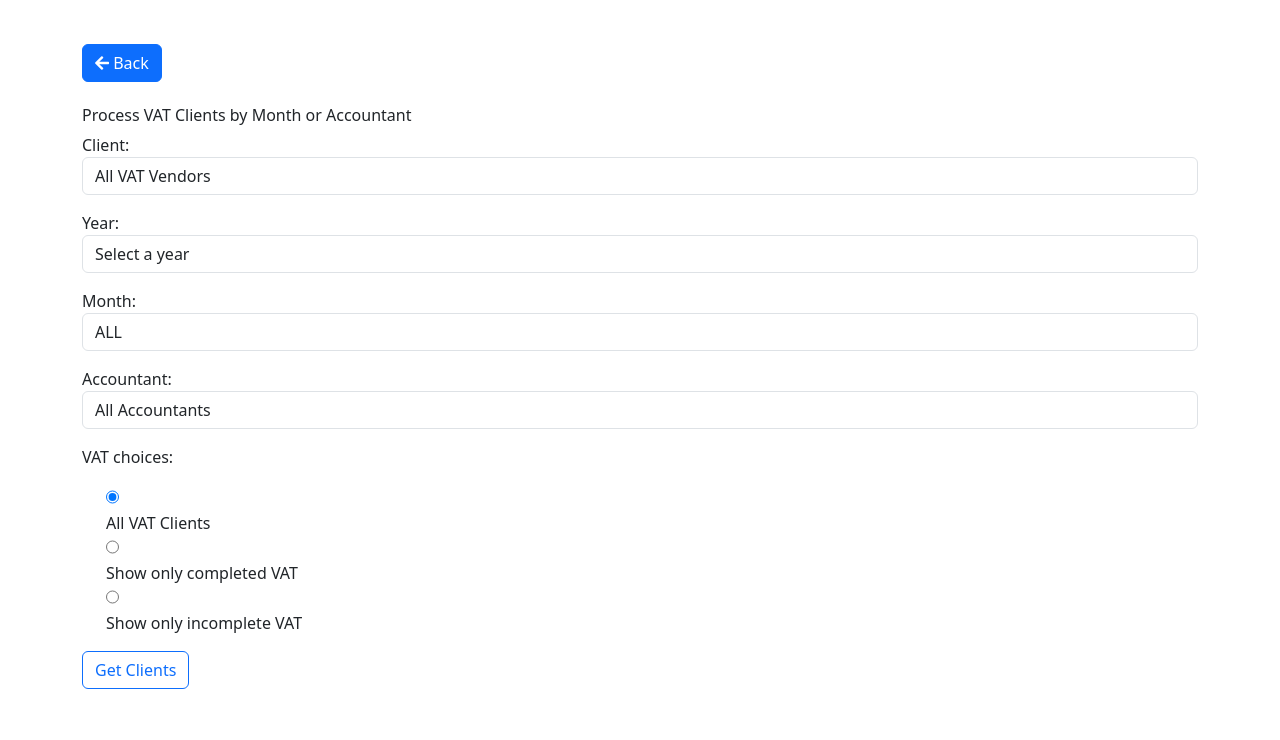
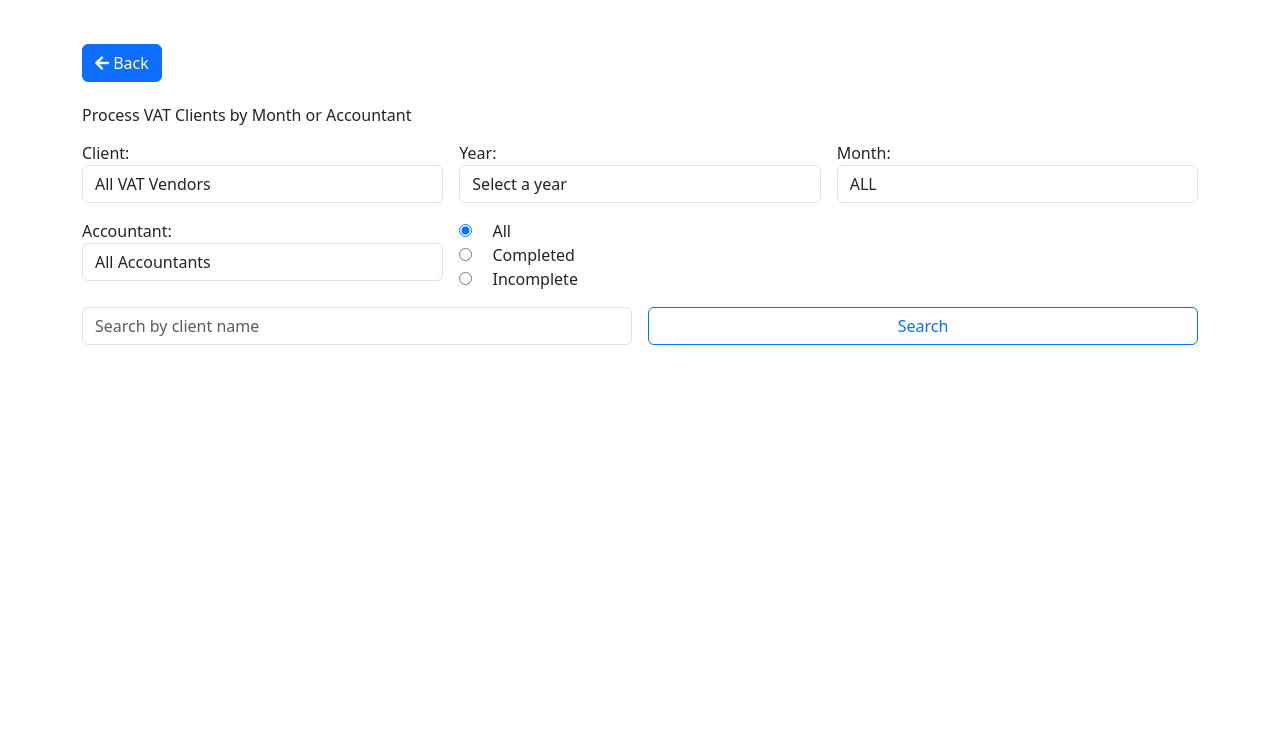
Before and after one commit to anthonyrtom/afs-management, a Django app: page /get-clients-for-month-or-accountant/ in a window 1280 px wide. Shown: the part 60-800 px from the top of the page. Run offline with Django 5.2, Linux system fonts and the light colour scheme; the visitor is signed in with stand-in values (Sample User, id 1); data comes from the database, SQL or seed files in the repository; data that the repository does not hold is empty; parts of the project's set-up code (start-up, migrations or seed data) failed here and were passed over.

Commit message:
ammended message after incoporating user feedback

```diff
--- a/client/forms.py
+++ b/client/forms.py
@@ -64,55 +64,6 @@ class ClientFilter(forms.Form):
             [(s.id, s.name) for s in Service.objects.all().order_by("name")]
 
 
-# class ClientFilter(forms.Form):
-#     client_type = forms.ChoiceField(
-#         choices=[(-1, "-------")] + [(ct.id, ct.name)
-#                                      for ct in ClientType.objects.all().order_by("name")],
-#         widget=forms.Select(attrs={"class": "form-control"}),
-#         label="Select a client or leave blank",
-#         required=False
-#     )
-#     accountant_job_title = JobTitle.objects.filter(title="Accountant").first()
-
-#     accountant_choices = []
-#     if accountant_job_title:
-#         accountant_users = CustomUser.objects.filter(
-#             job_title=accountant_job_title).order_by('first_name', 'last_name', 'email')
-#         accountant_choices = [
-#             (user.id, user.get_full_name() or user.email) for user in accountant_users]
-
-#     accountant = forms.ChoiceField(
-#         choices=accountant_choices,
-#         required=False,
-#         widget=forms.Select(attrs={"class": "form-control"}),
-#         label="Select accountant or leave blank"
-#     )
-
-#     months_list = settings.MONTHS_LIST
-#     choices = [("all", "ALL")] + [(month, month.upper())
-#                                   for month in months_list]
-#     year_end = forms.ChoiceField(
-#         choices=choices,
-#         required=False,
-#         widget=forms.Select(attrs={"class": "form-control"}),
-#         label="Select year end"
-#     )
-#     service_offered = forms.ChoiceField(
-#         choices=[("all", "All services")] + [(s.id, s.name)
-#                                              for s in Service.objects.all().order_by("name")],
-#         required=False,
-#         widget=forms.Select(attrs={"class": "form-control"}),
-#         label="Select a service or leave blank"
-#     )
-
-    # def __init__(self, *args, **kwargs):
-    #     super().__init__(*args, **kwargs)
-    #     self.client_type = ClientType.objects.all().order_by("name")
-    #     self.accountant = JobTitle.objects.filter(title="Accountant").first()
-    #     self.year_end = FinancialYear.objects.all().order_by("the_year")
-    #     self.service_offered = Service.objects.all()
-
-
 class ClientAddForm(forms.ModelForm):
     class Meta:
         model = Client
@@ -146,9 +97,6 @@ class ClientFinancialYearForm(forms.ModelForm):
         for field_name in self.fields:
             if field_name in ["schedule_date", "finish_date", "comment"]:
                 self.fields[field_name].required = False
-
-        # for field in self.fields.values():
-        #     field.widget.attrs['class'] = 'form-control'
 
 
 class ClientFinancialYearGetForm(forms.ModelForm):
@@ -296,7 +244,8 @@ class VatClientSearchForm(forms.Form):
     month = forms.ChoiceField(
         choices=choices,
         required=False,
-        widget=forms.Select(attrs={"class": "form-control"})
+        widget=forms.Select(attrs={"class": "form-control"}),
+        label="VAT Period"
     )
     accountant = forms.ChoiceField(
         required=False,
@@ -374,13 +323,13 @@ class VatClientsPeriodProcess(forms.Form):
         widget=forms.Select(attrs={'class': 'form-control'})
     )
 
-    radio_choices = [("all", "All VAT Clients"), ("complete",
-                                                  "Show only completed VAT"), ("incomplete", "Show only incomplete VAT")]
+    radio_choices = [("all", "All"), ("complete",
+                                      "Completed"), ("incomplete", "Incomplete")]
     radio_option = forms.ChoiceField(
-        label="VAT choices",
+        label="Select",
         choices=radio_choices,
         widget=forms.RadioSelect(
-            attrs={"class": "form-check"}),
+            attrs={"class": "form-check-inline"}),
         initial="all",
     )
 
@@ -498,13 +447,22 @@ class ClientServiceAddForm(forms.ModelForm):
 
 
 class FilterByServiceForm(forms.Form):
-    client_type = forms.ChoiceField(choices=[])
+    client_type = forms.ChoiceField(
+        choices=[], widget=forms.Select(attrs={"class": "form-control"}))
+
+    # select_a_service = forms.ChoiceField(
+    #     widget=forms.Select(attrs={"class": "form-control"}),
+    #     required=False,
+    #     label="Select a service or leave blank"
+    # )
 
     def __init__(self, *args, **kwargs):
         super().__init__(*args, **kwargs)
         self.fields['client_type'].choices = [("all", "ALL")] + [
             (c.name, c.name.upper()) for c in ClientType.objects.all()
         ]
+        # self.fields["select_a_service"].choices = [
+        #     ("all", "All services")] + [(s.id, s.name) for s in Service.objects.all().order_by("name")]
 
     months_list = settings.MONTHS_LIST
     choices = [("all", "ALL")] + [(month, month.upper())
@@ -523,6 +481,7 @@ class FilterByServiceForm(forms.Form):
     query = forms.CharField(
         max_length=150,
         required=False,
+        label="Search",
         widget=forms.TextInput(
             attrs={'class': 'form-control', 'placeholder': 'Search by client Name'})
     )
--- a/client/templates/client/reports.html
+++ b/client/templates/client/reports.html
@@ -23,7 +23,7 @@
                     </li>
 
                     <li class="list-group-item d-flex justify-content-between">
-                        <a href="{% url 'view-service-overview' %}" class="list-group-item list-group-item-action list-group-item-primary">View Client with specified service due in a month</a>
+                        <a href="{% url 'view-service-overview' %}" class="list-group-item list-group-item-action list-group-item-primary">Clients with Services Due (by Service/Month) </a>
                     </li>
             </ul>
         </div>
@@ -42,9 +42,6 @@
                 </li>
                 <li class="list-group-item">
                     <a href="{% url 'unfinished-financials' %}" class="list-group-item list-group-item-action list-group-item-primary">View Unfinished Financials specific year</a>
-                </li>
-                <li class="list-group-item">
-                    <a href="{% url 'client_services' %}" class="list-group-item list-group-item-action list-group-item-primary">See clients offered a certain service </a>
                 </li>
 
             </ul>
--- a/client/templates/client/vat_clients_form.html
+++ b/client/templates/client/vat_clients_form.html
@@ -5,10 +5,41 @@
 {% block content %}
 {% if user.is_authenticated %}
     <h6 class="h6 mt-4">Process VAT Clients by Month or Accountant</h6>
-    <form method="POST">
+
+    <form method="post">
         {% csrf_token %}
-        {{ form.as_p }}
-        <button type="submit" class="btn btn-outline-primary">Get Clients</button>
+        <div class="row g-3 mt-2">
+                <div class="col-md-4 mt-2">
+                    {{form.client.label_tag}}
+                    {{form.client}}
+                </div>
+                <div class="col-md-4 mt-2">
+                    {{form.year.label_tag}}
+                    {{form.year}}
+                </div>
+                <div class="col-md-4 mt-2">
+                    {{form.month.label_tag}}
+                    {{form.month}}
+                </div>
+            </div>
+            <div class="row g-3 mt-2">
+                <div class="col-md-4 mt-2">
+                    {{form.accountant.label_tag}}
+                    {{form.accountant}}
+                </div>
+                <div class="col-md-4 mt-2">
+
+                    {{form.radio_option}}
+                </div>
+            </div>
+            <div class="row g-3 mt-2">
+                <div class="col-md-6 mt-2">
+                    <input type="text" class="form-control" placeholder="Search by client name" name="search">
+                </div>
+                <div class="col-md-6 mt-2">
+                    <button type="submit" class="btn btn-outline-primary w-100">Search</button>
+                </div>
+            </div>
     </form>
 {% endif %}
 {% endblock %}
--- a/client/urls.py
+++ b/client/urls.py
@@ -8,9 +8,6 @@ urlpatterns = [
     path('reports/', views.reports, name="reports"),
     path('dashboard/', views.dashboard, name="dashboard"),
     path('all-clients/', views.view_all_clients, name="all-clients"),
-    #     path('statutory-clients/', views.client_filter_view, name="statutory-clients"),
-    #     path('get-accountant-clients/', views.filter_clients_by_accountant,
-    #          name="get_accountant_clients"),
     path('view-scheduled/', views.scheduled_financials,
          name="view-scheduled"),
     path('filter-financials/', views.get_finished_or_scheduled_afs,
@@ -23,12 +20,8 @@ urlpatterns = [
          name="get-accountants"),
     path('search-users/', views.search_users,
          name="search-users"),
-    #     path('search-clients/', views.search_clients,
-    #          name="search-clients"),
     path('search-vat-clients/', views.search_vat_clients,
          name="search-vat-clients"),
-    #     path('get-clients-for-month/', views.get_clients_for_month,
-    #          name="get-clients-for-month"),
     path('get-clients-for-month-or-accountant/', views.process_vat_clients_for_period,
          name="process_vat_clients_for_period"),
     path('vat-clients/update/', views.update_vat_client_status,
@@ -42,10 +35,6 @@ urlpatterns = [
     path('client-financial-years/create/', views.create_clients_for_financial_year,
          name='create_client_financial_year'),
     path("client/<int:id>/", views.ClientDetailView.as_view(), name="client-detail"),
-    #     path("client-with-monthend/", views.get_clients_with_certain_month_end,
-    #          name="client-with-monthend"),
-    path('client-services/', views.ClientServiceListView.as_view(),
-         name='client_services'),
     path("ajax/update-vat-status/", views.ajax_update_vat_status,
          name="ajax_update_vat_status"),
     path("ajax/update-afs-status/", views.ajax_update_afs_status,
--- a/client/views.py
+++ b/client/views.py
@@ -285,91 +285,8 @@ def view_all_clients(request):
                                              Q(vat_reg_number__icontains=query) |
                                              Q(internal_id_number__icontains=query))
         count = len(all_clients)
-        return render(request, "client/all_clients.html", {"clients": all_clients, "headers": headers, "count": count})
+        return render(request, "client/all_clients.html", {"clients": all_clients, "headers": headers, "count": count, "form": form})
     return render(request, "client/all_clients.html", {"form": form})
-
-
-# @login_required
-# def client_filter_view(request):
-#     form = ClientFilterForm(request.GET or None)
-#     with_without = "without"
-
-#     if form.is_valid():
-#         field = form.cleaned_data['field']
-#         null_filter = form.cleaned_data['null_filter']
-
-#         filter_kwargs = {f"{field}__isnull": null_filter == 'null'}
-#         with_without = "without" if null_filter == 'null' else "with"
-
-#         clients = Client.objects.filter(**filter_kwargs)
-#         total = Client.objects.count()
-#         headers = ["Client Name", "Internal ID", "Reg No.",
-#                    "Client Type", "Year End", "VAT No", "Accountant"]
-
-#         search_term = request.GET.get("searchterm", "")
-#         if search_term:
-#             clients = clients.filter(
-#                 Q(name__icontains=search_term) |
-#                 Q(surname__icontains=search_term) |
-#                 Q(income_tax_number__icontains=search_term) |
-#                 Q(paye_reg_number__icontains=search_term) |
-#                 Q(uif_reg_number__icontains=search_term) |
-#                 Q(entity_reg_number__icontains=search_term) |
-#                 Q(vat_reg_number__icontains=search_term) |
-#                 Q(internal_id_number__icontains=search_term)
-#             )
-
-#         clients = clients.order_by("name")
-#         count = clients.count()
-#         field_display = field.replace("_", " ")
-
-#         return render(request, 'client/filtered_clients.html', {
-#             'form': form,
-#             'clients': clients,
-#             'statutory_type': field_display,
-#             'with_without': with_without,
-#             'headers': headers,
-#             'count': count,
-#             'total': total
-#         })
-
-#     return render(request, 'client/get_clients.html', {'form': form})
-
-
-# @login_required
-# def filter_clients_by_accountant(request):
-#     form = AccountantFilterForm(request.GET or None)
-#     clients = None
-#     count = 0
-#     headers = ["Client Name", "Client Type",
-#                "Month End", "VAT No.", "Accountant"]
-#     search_term = request.GET.get("search", "")
-
-#     if form.is_valid() and form.cleaned_data.get('accountant'):
-#         accountant = form.cleaned_data['accountant']
-#         clients = Client.objects.filter(accountant=accountant)
-
-#         if search_term:
-#             clients = clients.filter(
-#                 Q(name__icontains=search_term) |
-#                 Q(vat_reg_number__icontains=search_term) |
-#                 Q(internal_id_number__icontains=search_term) |
-#                 Q(entity_reg_number__icontains=search_term) |
-#                 Q(paye_reg_number__icontains=search_term)
-#             )
-
-#         clients = clients.order_by("name")
-#         count = clients.count()
-
-#     has_accountants = CustomUser.objects.filter(clients__isnull=False).exists()
-
-#     return render(request, 'client/accountant_clients.html', {
-#         'form': form if has_accountants else None,
-#         'clients': clients,
-#         'headers': headers,
-#         'count': count,
-#         'search_term': search_term
-#     })
 
 
 @login_required
@@ -569,29 +486,6 @@ def search_users(request):
     return render(request, "client/search_users.html", {"form": form, "users": users, "count": count})
 
 
-# @login_required
-# def search_clients(request):
-#     form = ClientFilterForm(request.GET or None)
-#     clients = Client.objects.all().order_by("name")
-#     count = len(clients)
-
-#     if form.is_valid():
-#         query = form.cleaned_data.get("query", "")
-
-#         if query:
-#             clients = clients.filter(
-#                 Q(name__icontains=query)
-#             )
-#         client_type = form.cleaned_data.get("client_type", "")
-#         if client_type != "all":
-#             clients = clients.filter(client_type__name=client_type)
-
-#         headers = ["Name", "Internal No.", "Reg Number", "Type", "Year End"]
-#         count = len(clients)
-#         return render(request, "client/found_clients.html", {"form": form, "clients": clients, "count": count, "headers": headers})
-#     return render(request, "client/found_clients.html", {"form": form, "clients": clients, "count": count})
-
-
 @login_required
 def search_vat_clients(request):
     form = VatClientSearchForm(request.GET or None)
@@ -662,46 +556,6 @@ def search_vat_clients(request):
         })
 
     return render(request, "client/search_vat_client.html", {"form": form})
-
-
-# @login_required
-# def get_clients_for_month(request):
-#     form = VatClientsByMonthForm(request.GET or None)
-#     clients = None
-#     count = 0
-#     headers = ["Client Name", "Client Type",
-#                "Month End", "VAT No", "Accountant", "Category"]
-#     searchterm = request.GET.get("searchterm", "")
-
-#     if form.is_valid():
-#         month = form.cleaned_data["month"]
-#         selected_accountant = form.cleaned_data["accountant"]
-
-#         clients = Client.get_vat_clients_for_month(
-#             month=month,
-#             accountant=selected_accountant if selected_accountant else None
-#         )
-
-#         if searchterm:
-#             clients = clients.filter(
-#                 Q(name__icontains=searchterm) |
-#                 Q(surname__icontains=searchterm) |
-#                 Q(income_tax_number__icontains=searchterm) |
-#                 Q(vat_reg_number__icontains=searchterm)
-#             )
-
-#         count = clients.count()
-#         return render(request, "client/vat_clients_for_month.html", {
-#             "form": form,
-#             "clients": clients,
-#             "month": month.title() if month else "All",
-#             "selected_accountant": selected_accountant,
-#             "headers": headers,
-#             "count": count,
-#             "searchterm": searchterm
-#         })
-
-#     return render(request, "client/vat_clients_for_month.html", {"form": form})
 
 
 @login_required
@@ -796,7 +650,6 @@ def ajax_update_comment(request):
     try:
         client = VatSubmissionHistory.objects.get(id=client_id)
         client.comment = comment
-        # client.schedule_date = schedule_date
         client.save()
         return JsonResponse({"success": True})
     except VatSubmissionHistory.DoesNotExist:
@@ -811,14 +664,9 @@ def ajax_update_vat_status(request):
     try:
         client = VatSubmissionHistory.objects.get(id=client_id)
 
-        # Check for individual field update
-        # This block should be first to handle the most common case from single checkboxes
         if "field" in request.POST and "value" in request.POST:
             field_name = request.POST.get("field")
-            # Convert 'true'/'false' string to boolean
             value = request.POST.get("value") == 'true'
-
-            # Ensure the field name is one we expect to update for security
             if field_name in ['submitted', 'client_notified', 'paid']:
                 setattr(client, field_name, value)
                 client.save()
@@ -826,9 +674,6 @@ def ajax_update_vat_status(request):
             else:
                 return JsonResponse({"success": False, "error": "Invalid field name"})
 
-        # Support bulk update (from mark-complete checkbox)
-        # This block will only execute if 'field' and 'value' are NOT present (i.e., it's a bulk update)
-        # Or, you can make this an 'elif' if you want to prioritize the individual update
         updated_any_field_in_bulk = False
         for field in ['submitted', 'client_notified', 'paid']:
             if field in request.POST:
@@ -840,14 +685,11 @@ def ajax_update_vat_status(request):
             client.save()
             return JsonResponse({"success": True})
         else:
-            # If no specific 'field' or known bulk fields were in the POST,
-            # it might be an invalid request or missing parameters.
             return JsonResponse({"success": False, "error": "No valid fields to update specified"})
 
     except VatSubmissionHistory.DoesNotExist:
         return JsonResponse({"success": False, "error": "Client not found"})
     except Exception as e:
-        # Catch any other unexpected errors
         return JsonResponse({"success": False, "error": f"An error occurred: {str(e)}"})
 
 
@@ -1056,148 +898,3 @@ class ClientDetailView(LoginRequiredMixin, DetailView):
 
     def get_object(self):
         return get_object_or_404(Client, id=self.kwargs["id"])
-
-
-# @login_required
-# def get_clients_with_certain_month_end(request):
-#     form = ClientForMonthForm(request.GET or None)
-#     if form.is_valid():
-#         month = form.cleaned_data["month"].lower()
-#         clients = []
-#         if month == "all":
-#             clients = Client.objects.all().order_by("name")
-#         else:
-#             month_index = settings.MONTHS_LIST.index(month) + 1
-#             clients = Client.objects.filter(
-#                 month_end=month_index).order_by("name")
-#         headers = ["Client Name", "Client Type",
-#                    "Month End", "VAT No", "Accountant"]
-#         count = len(clients)
-#         return render(request, "client/clients_with_monthend.html", {"clients": clients, "headers": headers, "count": count, "total": len(Client.objects.all()), "month": month.title()})
-#     return render(request, "client/clients_with_monthend.html", {"form": form})
-
-
-class ClientServiceListView(LoginRequiredMixin, View):
-    def get(self, request):
-        service_id = request.GET.get('service')
-        query = request.GET.get('q', "").strip()
-        services = Service.objects.all()
-        clients = []
-
-        if service_id:
-            try:
-                selected_service = Service.objects.get(id=service_id)
-                clients = ClientService.objects.filter(
-                    service=selected_service
-                ).select_related('client').order_by("client__name")
-
-                if query:
-                    clients = clients.filter(client__name__icontains=query)
-
-            except Service.DoesNotExist:
-                selected_service = None
-
-        count = len(clients) if hasattr(clients, 'count') else len(clients)
-
-        return render(request, 'client/client_services.html', {
-            'services': services,
-            'clients': clients,
-            'count': count
-        })
-
-
-"""
-The below view is for more than one financial year
-"""
-# @login_required
-# def get_unfinished_financials(request):
-#     form = MissingAFSsForm(request.GET or None)
-#     data = False
-#     first_time = True
-#     query = request.GET.get("q", "").strip()
-
-#     if form.is_valid():
-#         data = True
-#         first_time = False
-#         client = form.cleaned_data.get("client_select", None)
-#         start_year = int(form.cleaned_data["start_year"])
-#         end_year = int(form.cleaned_data["end_year"])
-
-#         if start_year > end_year:
-#             start_year, end_year = end_year, start_year
-
-#         missing_years = list(range(start_year, end_year + 1))
-#         client_data = []
-#         today = datetime.now()
-
-#         # Initial queryset
-#         clients = Client.objects.all().order_by("name")
-
-#         if client:
-#             clients = clients.filter(id=client.id)
-#         elif query:
-#             clients = clients.filter(name__icontains=query)
-
-#         counter = 0
-#         for curr_client in clients:
-#             if curr_client.is_afs_client(today):
-#                 for year in missing_years:
-#                     if curr_client.is_year_after_afs_first(year, today):
-#                         counter += 1
-#                         row = [curr_client.name]
-#                         financial_year = FinancialYear.objects.filter(
-#                             the_year=year).first()
-#                         has_record = ClientFinancialYear.objects.filter(
-#                             client=curr_client, financial_year=financial_year, afs_done=True
-#                         ).exists()
-#                         if not has_record:
-#                             row.append("NO")
-#                             client_data.append(row)
-
-#         count = len(client_data)
-#         headers = ["Client Name"] + missing_years
-
-#         return render(request, "client/unfinished_financials.html", {
-#             "client_data": client_data,
-#             "headers": headers,
-#             "data": data,
-#             "first_time": first_time,
-#             "count": count,
-#             "counter": counter,
-#             "form": form,
-#             "query": query
-#         })
-
-#     return render(request, "client/unfinished_financials.html", {
-#         "form": form,
-#         "first_time": first_time,
-#     })
-"""
-End of method for two financial years
-"""
-
-# @login_required
-# def process_client_financial_years(request):
-#     """Handles the form selection and renders the results."""
-#     form = ClientFinancialYearProcessForm(request.POST or None)
-
-#     if form.is_valid():
-#         client = form.cleaned_data['client']
-#         financial_year = form.cleaned_data['financial_year']
-
-#         client_financial_years = ClientFinancialYear.objects.filter(
-#             financial_year=financial_year
-#         ).order_by("client__name")
-#         if client:
-#             client_financial_years = client_financial_years.filter(
-#                 client=client)
-
-#         headers = ["Client Name", "Financial Year", "Schedule Date",
-#                    "Finish Date", "WP Done", "AFS Done", "Posting Done", "ITR14", "Update"]
-#         count = len(client_financial_years)
-#         return render(request, "client/client_financial_years_list.html", {
-#             "client_financial_years": client_financial_years,
-#             "headers": headers, "count": count
-#         })
-
-#     return render(request, "client/client_financial_years_form.html", {"form": form})
```
Also changed, not shown: client/templates/client/all_clients.html (+29 -5 lines), client/templates/client/service_overview.html (+19 -3 lines), client/templates/client/vat_clients_list.html (+36 -6 lines).
